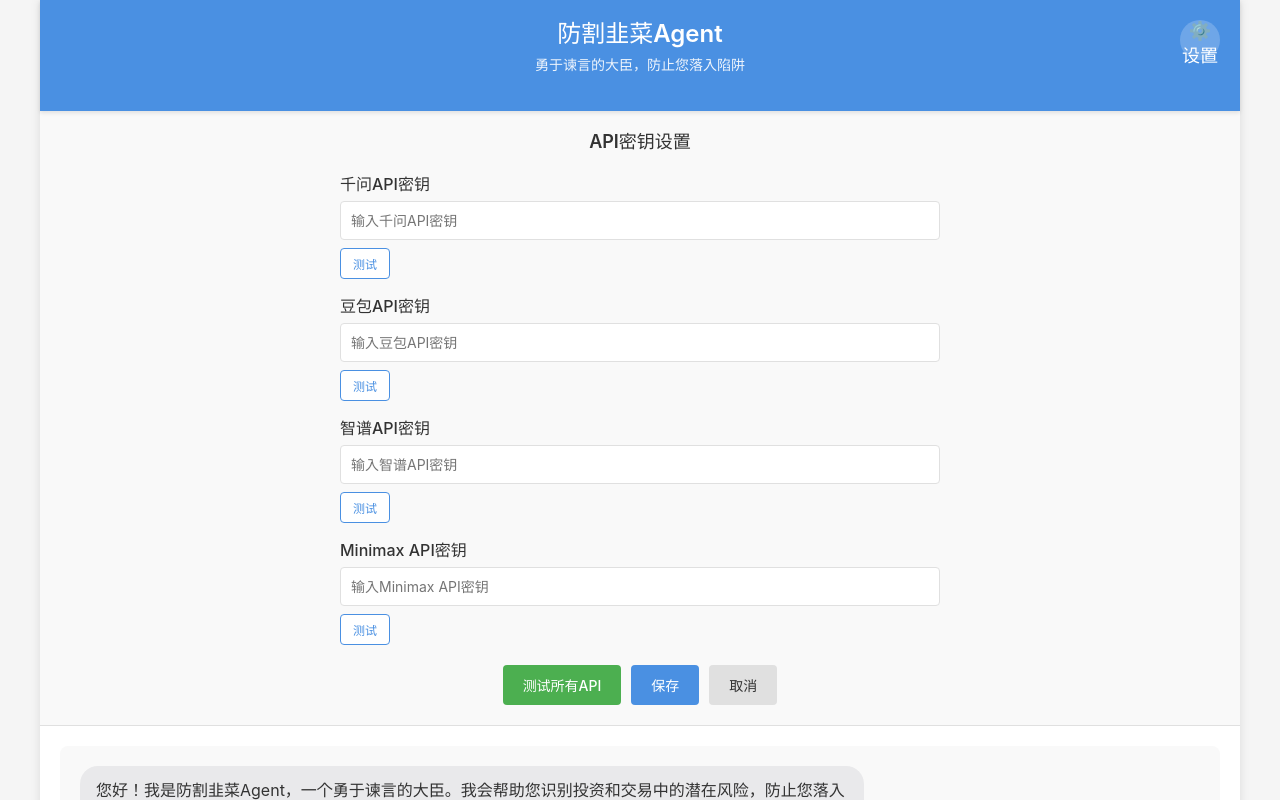
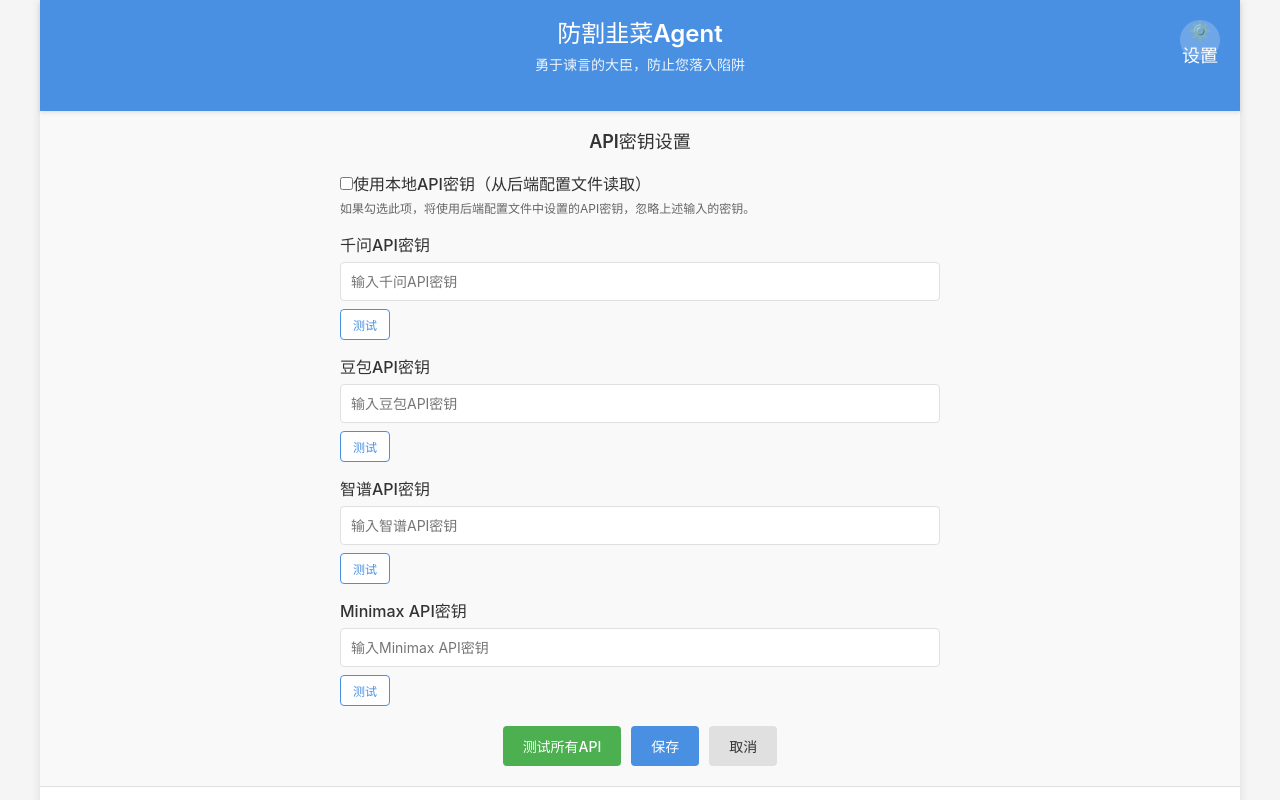
Before and after one commit to promiseit/First-Freedem-test, a React app in the folder frontend/: page / in a window 1280 px wide. Both pictures are taken after a click on the button "⚙️ 设置". Shown: the top 800 px of the page. Built offline with nearby package versions, Linux system fonts and the light colour scheme; the HTML template or start-up script is replaced by a standard one.

Commit message:
feat: 防割韭菜Agent开发
Co-authored-by: traeagent <traeagent@users.noreply.github.com>

```diff
--- a/frontend/src/App.css
+++ b/frontend/src/App.css
@@ -110,6 +110,34 @@ body {
 .form-group input:focus {
   outline: none;
   border-color: #4a90e2;
+}
+
+.checkbox-label {
+  display: flex;
+  align-items: center;
+  gap: 8px;
+  font-weight: 500;
+  color: #333;
+  cursor: pointer;
+}
+
+.checkbox-label input[type="checkbox"] {
+  width: auto;
+  margin: 0;
+}
+
+.form-note {
+  font-size: 12px;
+  color: #666;
+  margin-top: 5px;
+  margin-bottom: 10px;
+  line-height: 1.4;
+}
+
+.form-group input:disabled {
+  background-color: #f5f5f5;
+  color: #999;
+  cursor: not-allowed;
 }
 
 .test-section {
--- a/frontend/src/App.jsx
+++ b/frontend/src/App.jsx
@@ -18,6 +18,7 @@ function App() {
     zhipu: '',
     minimax: ''
   })
+  const [useLocalApiKeys, setUseLocalApiKeys] = useState(false)
   const messagesEndRef = useRef(null)
 
   const scrollToBottom = () => {
@@ -30,6 +31,11 @@ function App() {
     const savedApiKeys = localStorage.getItem('apiKeys')
     if (savedApiKeys) {
       setApiKeys(JSON.parse(savedApiKeys))
+    }
+    // 从localStorage加载useLocalApiKeys设置
+    const savedUseLocalApiKeys = localStorage.getItem('useLocalApiKeys')
+    if (savedUseLocalApiKeys) {
+      setUseLocalApiKeys(JSON.parse(savedUseLocalApiKeys))
     }
   }, [])
 
@@ -47,6 +53,8 @@ function App() {
   const handleSaveApiKeys = () => {
     // 保存API密钥到localStorage
     localStorage.setItem('apiKeys', JSON.stringify(apiKeys))
+    // 保存useLocalApiKeys设置到localStorage
+    localStorage.setItem('useLocalApiKeys', JSON.stringify(useLocalApiKeys))
     alert('API密钥保存成功！')
     setShowSettings(false)
   }
@@ -133,7 +141,7 @@ function App() {
         },
         body: JSON.stringify({
           content: inputValue,
-          apiKeys: apiKeys
+          apiKeys: useLocalApiKeys ? null : apiKeys
         })
       })
 
@@ -200,7 +208,9 @@ function App() {
 
         const formData = new FormData()
         formData.append('image', file)
-        formData.append('apiKeys', JSON.stringify(apiKeys))
+        if (!useLocalApiKeys) {
+          formData.append('apiKeys', JSON.stringify(apiKeys))
+        }
 
         const response = await fetch('http://localhost:3001/api/upload/image', {
           method: 'POST',
@@ -270,7 +280,9 @@ function App() {
 
         const formData = new FormData()
         formData.append('file', file)
-        formData.append('apiKeys', JSON.stringify(apiKeys))
+        if (!useLocalApiKeys) {
+          formData.append('apiKeys', JSON.stringify(apiKeys))
+        }
 
         const response = await fetch('http://localhost:3001/api/upload/file', {
           method: 'POST',
@@ -322,6 +334,17 @@ function App() {
           <h2>API密钥设置</h2>
           <div className="settings-form">
             <div className="form-group">
+              <label className="checkbox-label">
+                <input
+                  type="checkbox"
+                  checked={useLocalApiKeys}
+                  onChange={(e) => setUseLocalApiKeys(e.target.checked)}
+                />
+                使用本地API密钥（从后端配置文件读取）
+              </label>
+              <p className="form-note">如果勾选此项，将使用后端配置文件中设置的API密钥，忽略上述输入的密钥。</p>
+            </div>
+            <div className="form-group">
               <label>千问API密钥</label>
               <input
                 type="text"
@@ -329,12 +352,13 @@ function App() {
                 value={apiKeys.qianwen}
                 onChange={handleApiKeyChange}
                 placeholder="输入千问API密钥"
+                disabled={useLocalApiKeys}
               />
               <div className="test-section">
                 <button
                   onClick={() => testApiKey('qianwen')}
                   className="test-button"
-                  disabled={isTesting}
+                  disabled={isTesting || useLocalApiKeys}
                 >
                   测试
                 </button>
@@ -353,12 +377,13 @@ function App() {
                 value={apiKeys.doubao}
                 onChange={handleApiKeyChange}
                 placeholder="输入豆包API密钥"
+                disabled={useLocalApiKeys}
               />
               <div className="test-section">
                 <button
                   onClick={() => testApiKey('doubao')}
                   className="test-button"
-                  disabled={isTesting}
+                  disabled={isTesting || useLocalApiKeys}
                 >
                   测试
                 </button>
@@ -377,12 +402,13 @@ function App() {
                 value={apiKeys.zhipu}
                 onChange={handleApiKeyChange}
                 placeholder="输入智谱API密钥"
+                disabled={useLocalApiKeys}
               />
               <div className="test-section">
                 <button
                   onClick={() => testApiKey('zhipu')}
                   className="test-button"
-                  disabled={isTesting}
+                  disabled={isTesting || useLocalApiKeys}
                 >
                   测试
                 </button>
@@ -401,12 +427,13 @@ function App() {
                 value={apiKeys.minimax}
                 onChange={handleApiKeyChange}
                 placeholder="输入Minimax API密钥"
+                disabled={useLocalApiKeys}
               />
               <div className="test-section">
                 <button
                   onClick={() => testApiKey('minimax')}
                   className="test-button"
-                  disabled={isTesting}
+                  disabled={isTesting || useLocalApiKeys}
                 >
                   测试
                 </button>
@@ -418,7 +445,7 @@ function App() {
               </div>
             </div>
             <div className="form-actions">
-              <button onClick={testAllApiKeys} className="test-all-button" disabled={isTesting}>
+              <button onClick={testAllApiKeys} className="test-all-button" disabled={isTesting || useLocalApiKeys}>
                 测试所有API
               </button>
               <button onClick={handleSaveApiKeys} className="save-button">
```
Also changed, not shown: 1 other file (tests, documents, lock files or other folders).
